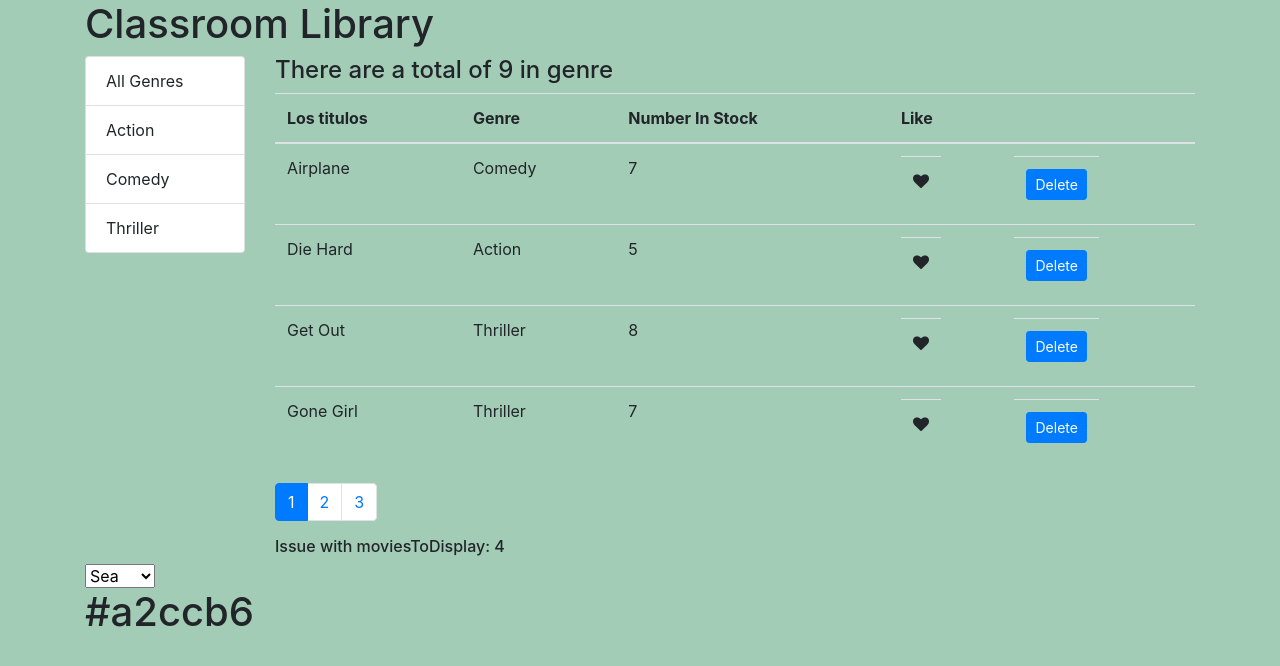
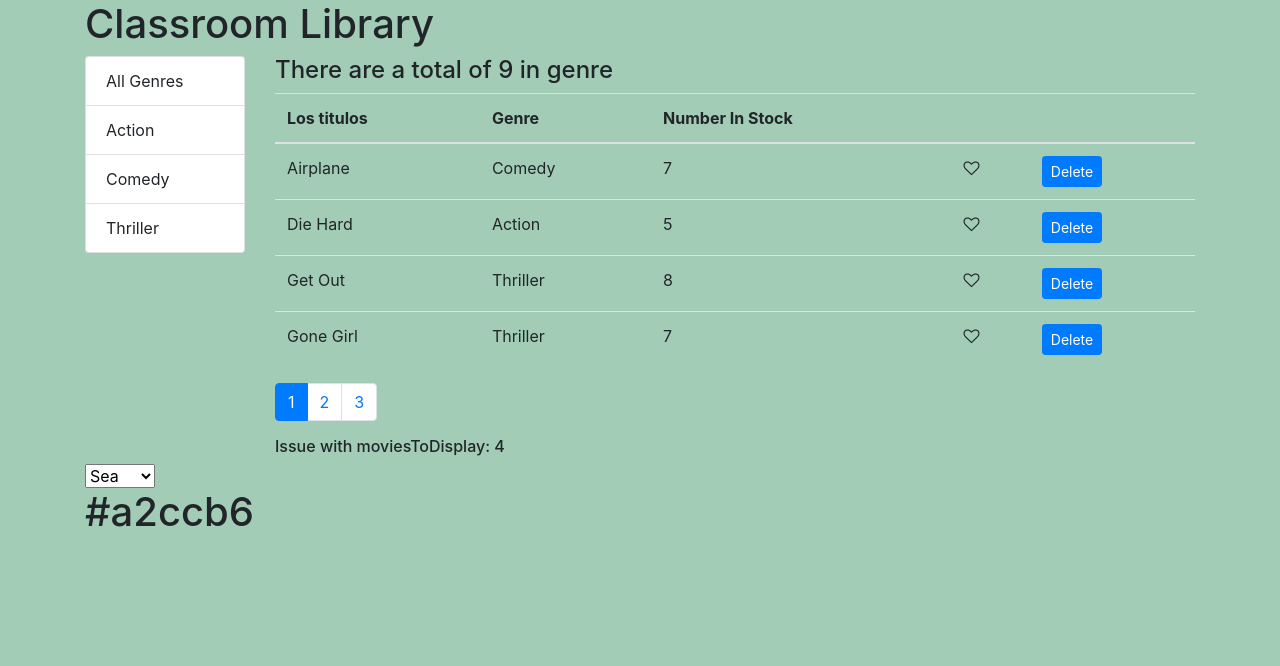
Before and after one commit to baboettcher/classroom-library, a React (Create React App) app: page / in a window 1280 px wide. Shown: the top 666 px of the page. Built offline with nearby package versions, Linux system fonts and the light colour scheme.

Commit message:
complete Like refactor

```diff
--- a/src/components/Movies.jsx
+++ b/src/components/Movies.jsx
@@ -37,7 +37,6 @@ class Movies extends Component {
   };
 
   handleLike = singleMovie => {
-    console.log("LIKE!")
     const newMovies = [...this.state.movies];
     const index = newMovies.indexOf(singleMovie);
     newMovies[index].liked = !singleMovie.liked;
@@ -64,6 +63,7 @@ class Movies extends Component {
   }
 
   render() {
+    console.log("MOVIES ===> ", this.state)
     const {
       movies,
       genres,
--- a/src/components/common/Like.jsx
+++ b/src/components/common/Like.jsx
@@ -2,16 +2,41 @@ import React from "react";
 
 const Like = props => {
   let heartGraphic = "fa fa-heart";
-  if (props.liked) {
+  if (!props.liked) {
     heartGraphic += "-o";
   }
   return (
     <i
+      onClick={props.onClick}
       className={heartGraphic}
-      aria-hidden="false"
+      aria-hidden="true"
       style={{ cursor: "pointer" }}
     />
   );
 };
 
 export default Like;
+
+// DAILY GIT REVERT
+// git log
+// git log --oneline
+
+
+
+/* import React from "react";
+
+const Like = props => {
+  let classes = "fa fa-heart";
+  if (!props.liked) classes += "-o";
+  return (
+    <i
+      onClick={props.onClick}
+      style={{ cursor: "pointer" }}
+      className={classes}
+      aria-hidden="true"
+    />
+  );
+};
+
+export default Like;
+ */
--- a/src/components/common/tableBody.jsx
+++ b/src/components/common/tableBody.jsx
@@ -1,27 +1,18 @@
 import React, { Component } from "react";
 import _ from "lodash"
-import Like from "./like";
 import PropTypes from "prop-types";
 
 class TableBody extends Component {
 
   render() {
-    const { data, dataToDisplay, onDelete, onLike, columns } = this.props
-
-    // ---- NEXT ---- //
-    // Add conten field to fakeColumnService
-    // Like and Delete buttons
-
-    console.log("columns---->", columns)
+    const { data, dataToDisplay, columns } = this.props
     const currentMovies = data
       ? dataToDisplay.map((item, i) => {
-        // console.log(i, m)
         return (
           <tr key={i}>
             {columns.map((column) => {
               return (
-                // here we need to pass onDelete and onLike just for the last two components. ugly.
-                <td>{column.content ? column.content(item, onLike, onDelete, Like) : _.get(item, column.path)}</td>
+                <td>{column.content ? column.content(item) : _.get(item, column.path)}</td>
               )
             })}
             {/*
@@ -43,8 +34,8 @@ class TableBody extends Component {
         );
       })
       : null;
+    return (
 
-    return (
       <tbody>{currentMovies}</tbody>
     )
   }
@@ -56,29 +47,3 @@ TableBody.propTypes = {
 
 
 export default TableBody;
-
-/*
-const currentMovies = data
-? dataToDisplay.map((m) => {
-  return (
-    <tr key={m._id}>
-      <td>{m.title}</td>
-      <td>{m.genre.name}</td>
-      <td>{m.numberInStock}</td>
-      <td onClick={() => onLike(m)}>
-        <Like liked={m.liked} />
-      </td>
-      <td>
-        <button
-          onClick={() => onDelete(m._id)}
-          type="button"
-          className="btn btn-primary btn-sm"
-        >
-          Delete
-        </button>
-      </td>
-    </tr>
-  );
-})
-: null;
- */
--- a/src/components/moviesTable.jsx
+++ b/src/components/moviesTable.jsx
@@ -1,9 +1,9 @@
 import React, { Component } from "react";
 import TableHeader from "./common/tableHeader"
 import TableBody from "./common/tableBody"
+import Like from "./common/like";
 
 class MoviesTable extends Component {
-
   columns = [{
     name: "Los titulos",
     path: "title"
@@ -17,33 +17,25 @@ class MoviesTable extends Component {
     path: "numberInStock"
   },
   {
-    name: "Like",
     key: "like",
     path: "like",
-    content: (item, onLike, onDelete, Like) => {
-      return (
-        <td onClick={() => onLike(item)} >
-          <Like liked={item[this.columns[3].path]} />
-        </td>
-      )
-    }
+    content: item => (
+      <Like
+        onClick={() => this.props.onLike(item)}
+        liked={item.liked} />
+    )
   },
   {
     key: "delete",
     path: "delete",
-    content: (item, onLike, onDelete) => {
+    content: (item) => {
       return (
-        <td>
-          <button
-            onClick={() => onDelete(item._id)}
-            type="button"
-            className="btn btn-primary btn-sm"
-          >
-            Delete
-    </button>
-        </td>
+        <button
+          onClick={() => this.props.onDelete(item._id)}
+          type="button"
+          className="btn btn-primary btn-sm"
+        >Delete </button>
       )
-
     }
   }
   ]
```
Also changed, not shown: src/App.js (+7 -12 lines).
